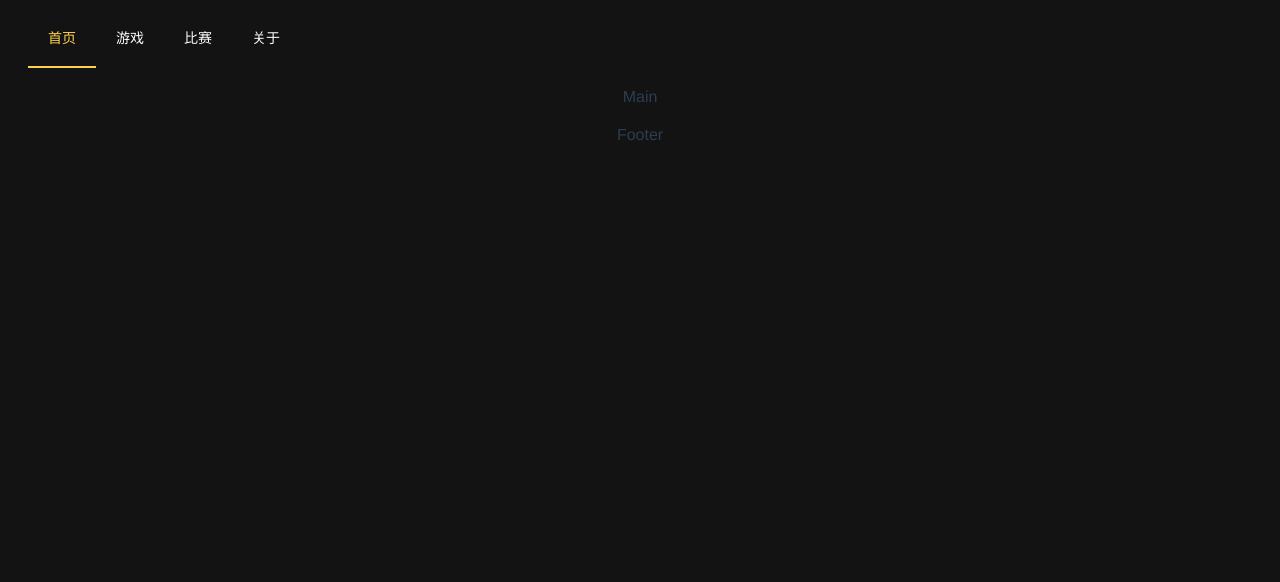
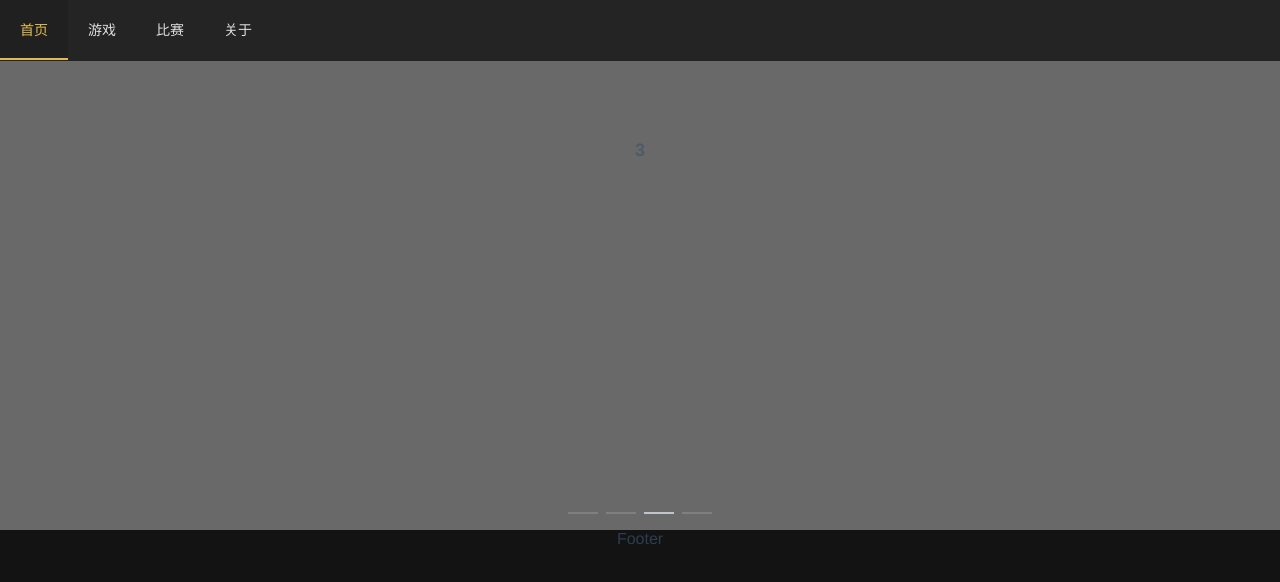
Before and after one commit to thgamejam/touhou-gamejam, a Vue app in the folder web/: page / in a window 1280 px wide. Shown: the top 582 px of the page. Built offline with nearby package versions, Linux system fonts and the light colour scheme.

Commit message:
前端 添加走马灯

```diff
--- a/web/public/index.html
+++ b/web/public/index.html
@@ -7,7 +7,7 @@
     <link rel="icon" href="<%= BASE_URL %>favicon.ico">
     <title><%= htmlWebpackPlugin.options.title %></title>
   </head>
-  <body>
+  <body style="margin: 0">
     <noscript>
       <strong>We're sorry but <%= htmlWebpackPlugin.options.title %> doesn't work properly without JavaScript enabled. Please enable it to continue.</strong>
     </noscript>
--- a/web/src/views/Main.vue
+++ b/web/src/views/Main.vue
@@ -1,6 +1,6 @@
 <template>
   <el-container>
-    <el-header>
+    <el-header style="z-index: 5; padding: 0;opacity: 0.8">
       <el-menu
           :default-active="activeIndex2"
           class="el-menu-demo"
@@ -16,7 +16,13 @@
         <el-menu-item index="4">关于</el-menu-item>
       </el-menu>
     </el-header>
-    <el-main>Main</el-main>
+    <el-main style="padding: 0;overflow: visible">
+      <el-carousel style=" background-color: dimgrey;margin: -60px 0 0 0" indicator-position="outside" height="500px">
+        <el-carousel-item v-for="item in 4" :key="item">
+          <h3>{{ item }}</h3>
+        </el-carousel-item>
+      </el-carousel>
+    </el-main>
     <el-footer>Footer</el-footer>
   </el-container>
 </template>
@@ -34,4 +40,12 @@ const handleSelect = (key: string, keyPath: string[]) => {
 .el-menu.el-menu--horizontal {
   border-bottom: solid 1px #131313;
 }
+.el-carousel__item h3 {
+  color: #475669;
+  font-size: 18px;
+  opacity: 0.75;
+  line-height: 300px;
+  margin: 0;
+  text-align: center;
+}
 </style>
```
